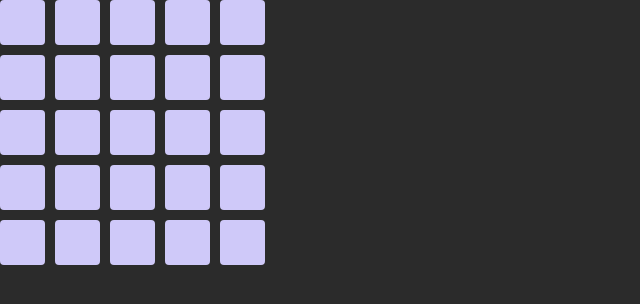
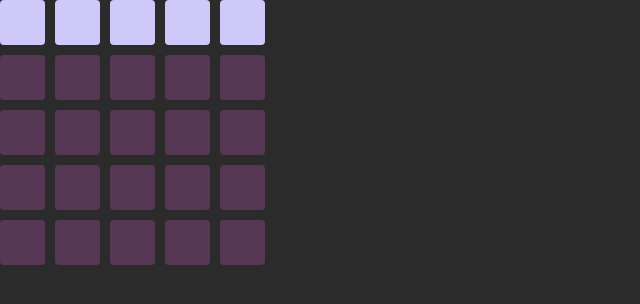
Before and after one commit to techrmo/techrmo, a Next.js app: page / in a window 1280 px wide. Shown: the top 304 px of the page, without its empty margins (0-640 px from the left). Built offline with nearby package versions, Linux system fonts and the light colour scheme.

Commit message:
feat: finaliza validação dos inputs

```diff
--- a/src/modules/game/components/InputRow/InputBox/index.tsx
+++ b/src/modules/game/components/InputRow/InputBox/index.tsx
@@ -1,5 +1,3 @@
-'use client';
-
 import { KeyboardEvent } from 'react';
 
 import { useFormContext } from 'react-hook-form';
@@ -20,17 +18,15 @@ interface InputBoxProps {
   isActiveRow: boolean;
 }
 
-const InputBox = ({ index, word }: InputBoxProps) => {
+const InputBox = ({ index, word, isActiveRow }: InputBoxProps) => {
   const inputName = `value.${index}` as const;
   const {
     register, setValue, getValues, formState: { isSubmitted },
   } = useFormContext<FormFields>();
 
-  console.log(inputName, 't');
-
   const variant = useVariant({
     isSubmitted,
-    isActiveRow: true,
+    isActiveRow,
     index,
     value: getValues(inputName),
     word,
--- a/src/modules/game/components/InputRow/index.tsx
+++ b/src/modules/game/components/InputRow/index.tsx
@@ -1,5 +1,3 @@
-'use client';
-
 import {
   Dispatch, ReactNode, SetStateAction,
 } from 'react';
@@ -20,10 +18,7 @@ const InputRow = ({ children, setAttemptNumber }: InputRowProps) => {
   });
 
   const handleAttempt = ({ value }: Pick<FormFields, 'value'>) => {
-    console.log('value', value);
     setAttemptNumber((previousAttempt) => previousAttempt + 1);
-    // methods.setValue('value.0', 'A');
-    // // const attempt = value.join('');
   };
 
   return (
--- a/src/modules/game/hooks/useVariant.tsx
+++ b/src/modules/game/hooks/useVariant.tsx
@@ -11,7 +11,7 @@ interface UseVariantParams {
 const useVariant = ({
   isSubmitted, value, word, index, isActiveRow,
 }: UseVariantParams): InputBoxVariant => {
-  if (!isActiveRow) {
+  if (!isActiveRow && !value) {
     return 'inactive';
   }
 
--- a/src/modules/game/views/InputGroup/index.tsx
+++ b/src/modules/game/views/InputGroup/index.tsx
@@ -17,7 +17,7 @@ const InputGroup = () => {
     .map((_, index) => (
       <InputBox
         isActiveRow={isActiveRow}
-        key={crypto.randomUUID()}
+        key={index}
         index={index as InputBoxIndex}
         word={word}
       />
@@ -27,7 +27,7 @@ const InputGroup = () => {
     .from({ length: numberOfRows })
     .map((_, index) => (
       <InputRow
-        key={crypto.randomUUID()}
+        key={index}
         setAttemptNumber={setAttemptNumber}
       >
         {inputsBox(attemptNumber === index)}
```
